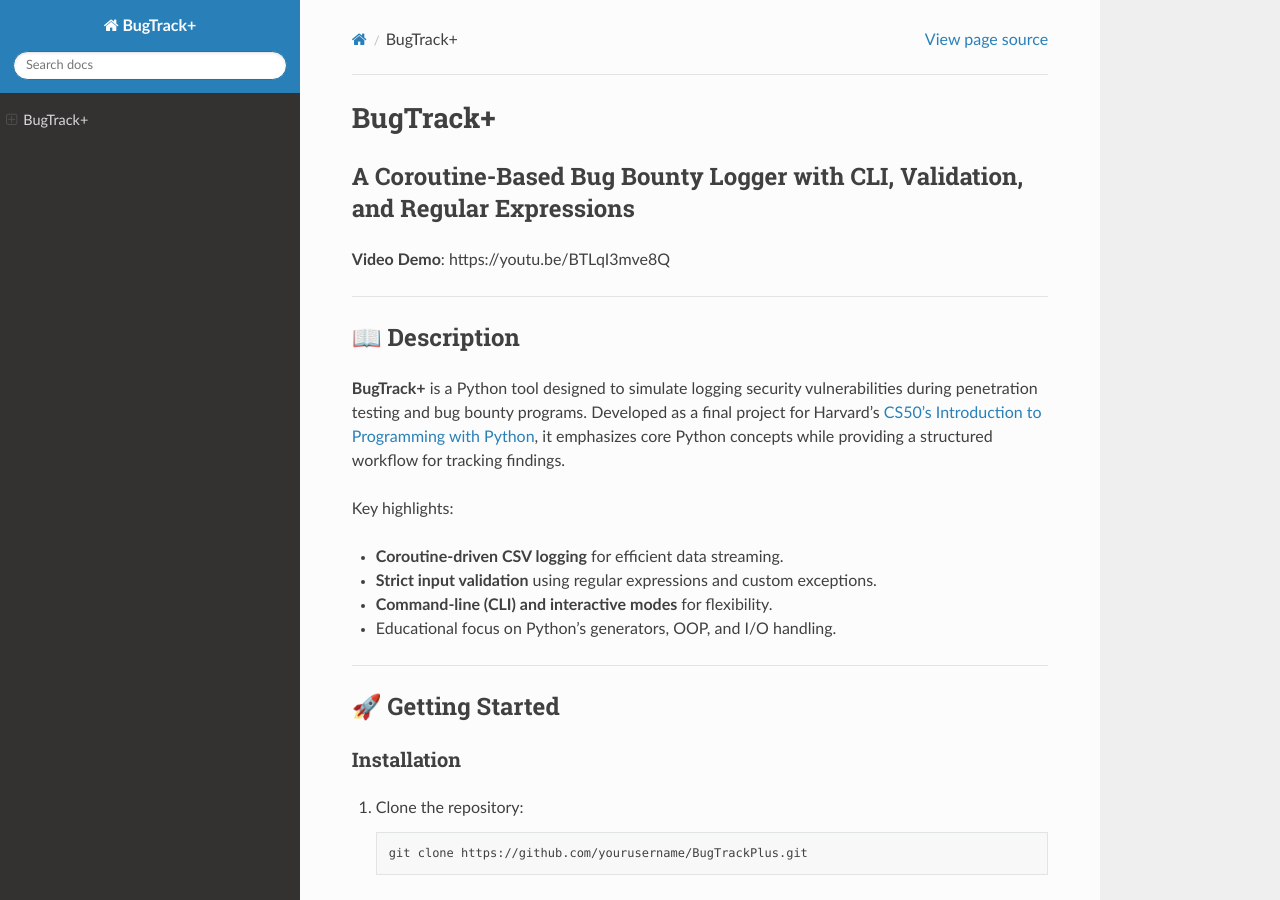
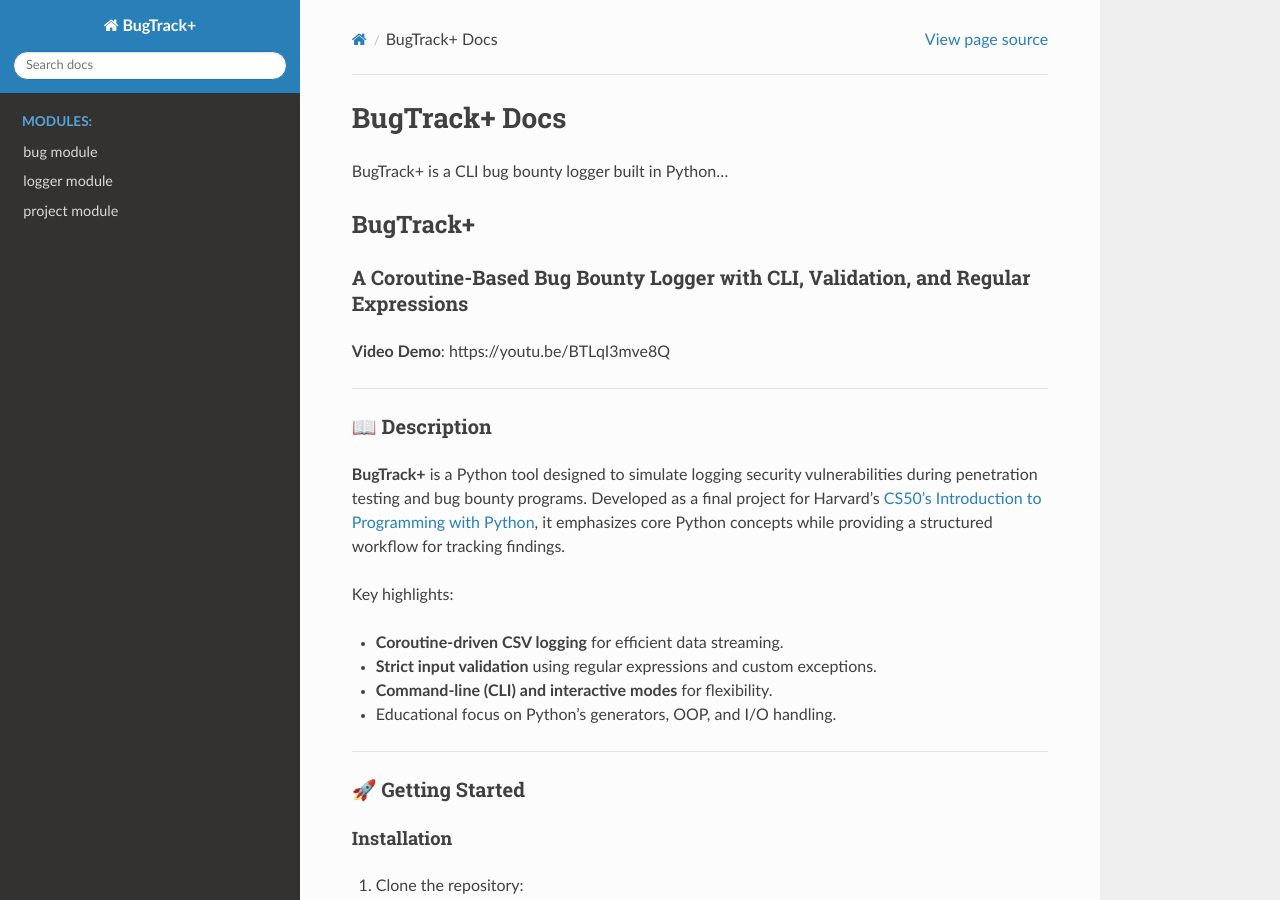
Before and after one commit to 107F/bugtrackplus, a Sphinx documentation site: the page built from docs/source/index.rst, in a window 1280 px wide and 900 px high. Built offline with Sphinx 7.4.7 and the Read the Docs theme 3.1.0, drawn with Linux system fonts in a browser that asks for light colours; some of the changed text lies outside the part shown.

Commit message:
Add API reference to Sphinx docs

```diff
--- a/docs/source/index.rst
+++ b/docs/source/index.rst
@@ -1,2 +1,18 @@
+====================
+BugTrack+ Docs
+====================
+
+BugTrack+ is a CLI bug bounty logger built in Python...
+
 .. include:: ../../README.md
    :parser: myst
+
+-----
+
+.. toctree::
+   :maxdepth: 2
+   :caption: Modules:
+
+   bug
+   logger
+   project
```
Also changed, not shown: 15 other files.
